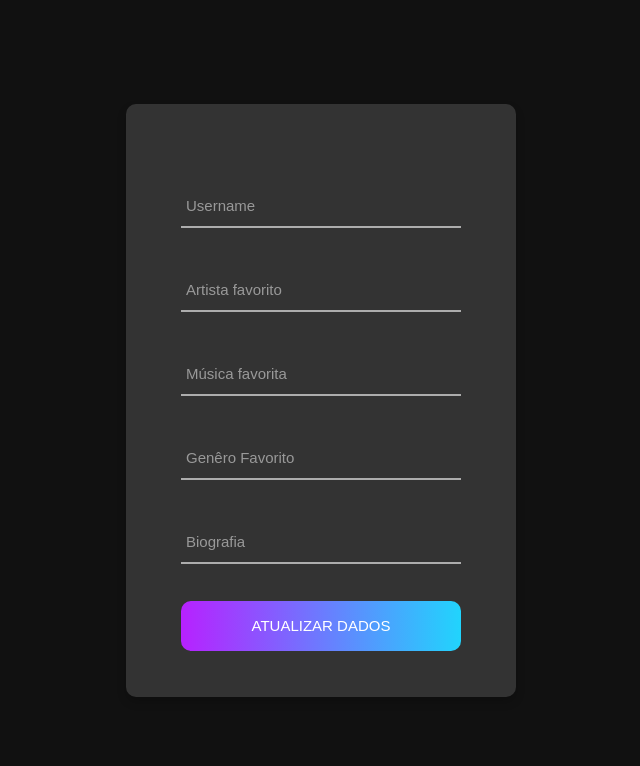
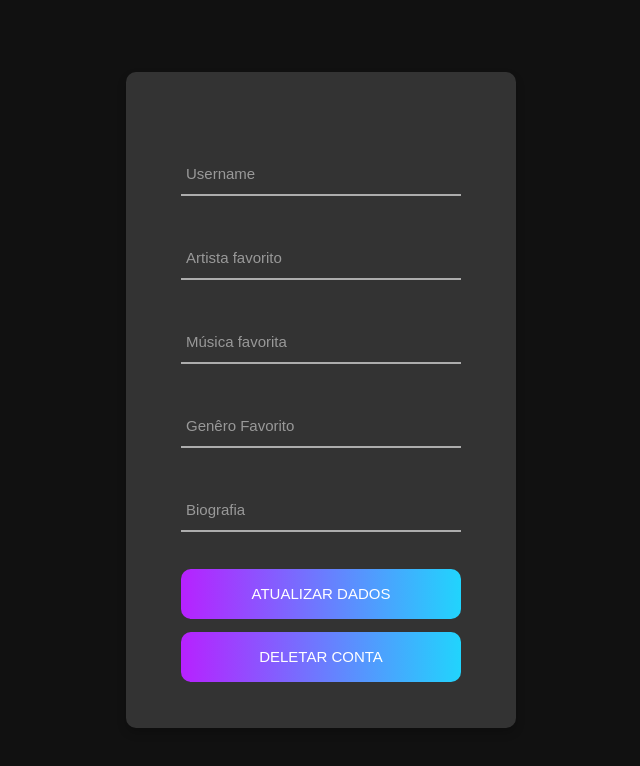
Before and after one commit to netrometro/UPE-2022.2-Equipe12, a React (Create React App) app in the folder front-end/upemusic/: page /myperfilUser/1 in a window 1280 px wide. Shown: the top 766 px of the page, without its empty margins (319-959 px from the left). Built offline with nearby package versions, Linux system fonts and the light colour scheme; no server answers; sample sign-in values are in the browser's storage.

Commit message:
Função para deletar conta

```diff
--- a/front-end/upemusic/src/pages/MyPerfil/index.jsx
+++ b/front-end/upemusic/src/pages/MyPerfil/index.jsx
@@ -35,6 +35,14 @@ export const MyPerfil = () => {
         fetchUser();
     }, [id]);
 
+    const deleteUser = async () => {
+        try {
+            const response = await api.delete(`/deleteUser/${id}`)
+            return response.data;
+        } catch (error) {
+            return null;
+        }
+    }
     const update = async (e) => {
         api.defaults.headers.common['Authorization'] = `Bearer ${localStorage.getItem('@Auth:token')}`;
 
@@ -111,6 +119,9 @@ export const MyPerfil = () => {
                 <div className="container-login-form-btn">
                     <button type="submit" className="login-form-btn">Atualizar dados</button>
                 </div>
+                <div className="container-login-form-btn">
+                    <button type="submit" className="login-form-btn">Deletar conta</button>
+                </div>
             </form>
         </LayoutComponent>
     );
```
